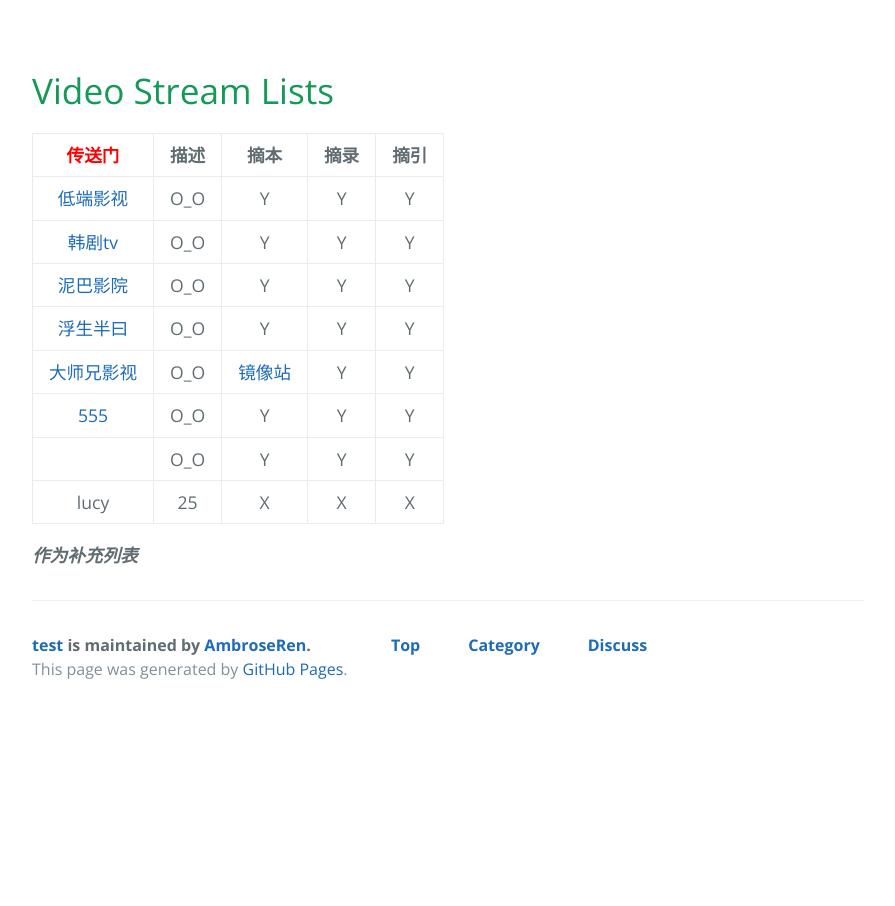
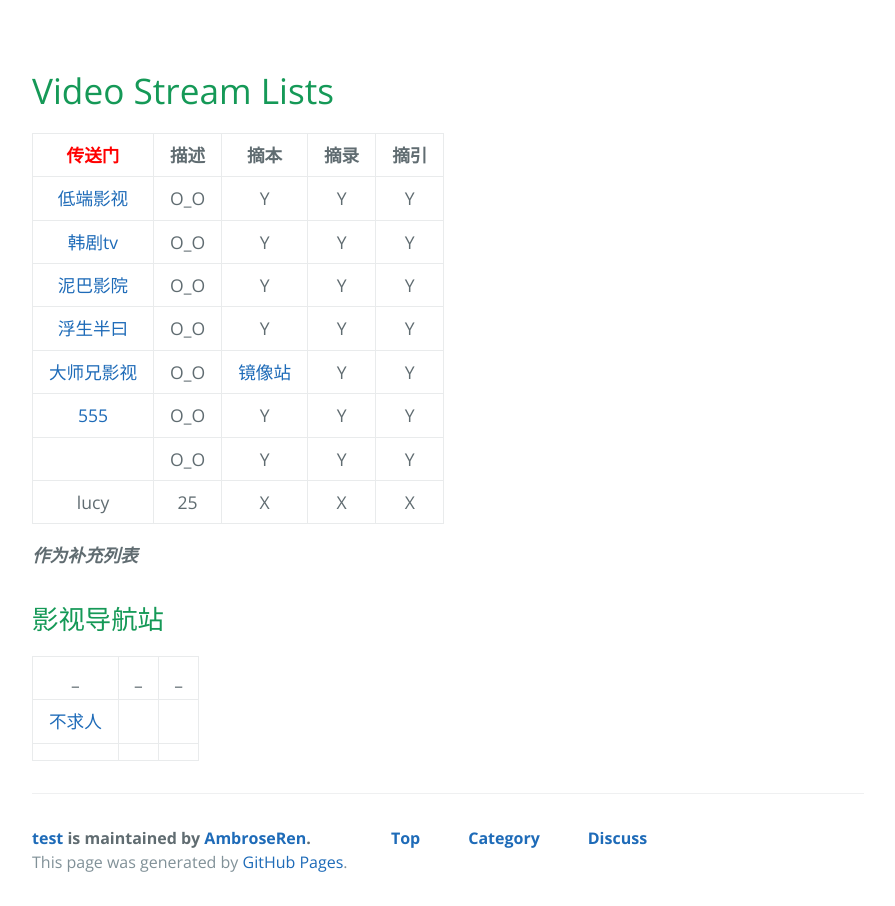
Before and after one commit to AmbroseRen/test, a Jekyll site: the page built from Video/video.md, in a window 1280 px wide. Shown: the whole page, without its empty margins (54-949 px from the left). Built offline with Jekyll 4.4.1, drawn with Linux system fonts in a browser that asks for light colours; nearby versions of some CDN libraries; our own code applies the rules of GitHub Pages for plain Markdown files; library files that are not in the unit come from our copies; the repository's description, which GitHub fills in, is left out.

Commit message:
Update video.md

```diff
--- a/Video/video.md
+++ b/Video/video.md
@@ -35,3 +35,10 @@
 | lucy | 25 | X | X | X |
 
 __*作为补充列表*__
+
+## 影视导航站
+
+| _ | _ | _ |
+|:---:|:---:|:---:|
+| [不求人](https://video.bqrdh.com/) | []() | []() |
+| []() | []() | []() |
```
